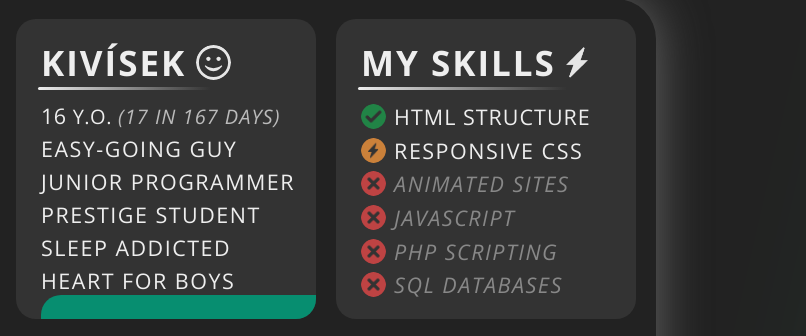
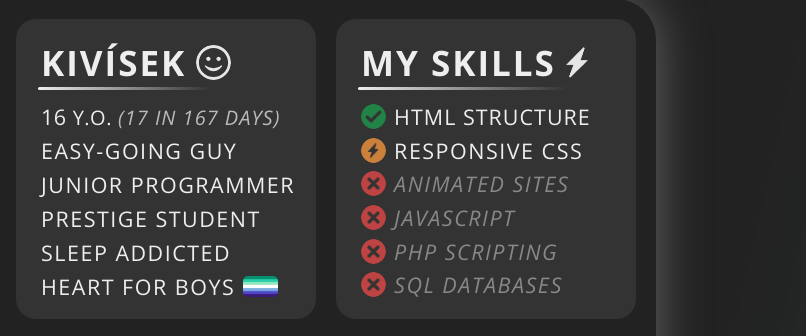
Before and after one commit to kivisek/personaltest, a plain HTML site: page index.html in a window 1280 px wide. Shown: the part 135-471 px from the top of the page, 474-1280 px from the left. Drawn offline with nearby package versions, Linux system fonts and the light colour scheme.

Commit message:
Update style.css

```diff
--- a/style.css
+++ b/style.css
@@ -233,7 +233,7 @@ body .flyingblocks .c2 {
     color: #eee;
     margin: 0;
     display: block;
-    padding: 2px 0;
+    padding: 2.5px 0;
     font-size: 21.5px;
     width: max-content;
     margin-left: 5px;
@@ -241,7 +241,7 @@ body .flyingblocks .c2 {
     letter-spacing: 1.5px;
 }
 
-#main .group .block .container .hidden * {
+/* #main .group .block .container .hidden * {
     opacity: 0;
     transition: var(--transition-time);
 }
@@ -287,7 +287,7 @@ body .flyingblocks .c2 {
 
 #main .group .block .container .hidden:hover:active span.displaytext {
     opacity: 0;
-}
+} */
 
 #main .group .block .container p * {
     opacity: 1;
@@ -296,11 +296,11 @@ body .flyingblocks .c2 {
     transition: var(--transition-time);
 }
 
-#main .group .block .container .hidden .flag {
+#main .group .block .container .flag {
     height: 21px;
     width: auto;
     border-radius: 5px;
-    margin-left: 7px;
+    margin-left: 8px;
     margin-right: 1.5px;
     position: relative;
     top: 2.5px;
@@ -618,4 +618,3 @@ body .flyingblocks .c2 {
         order: 3;
     }
 }
-/**/
```
